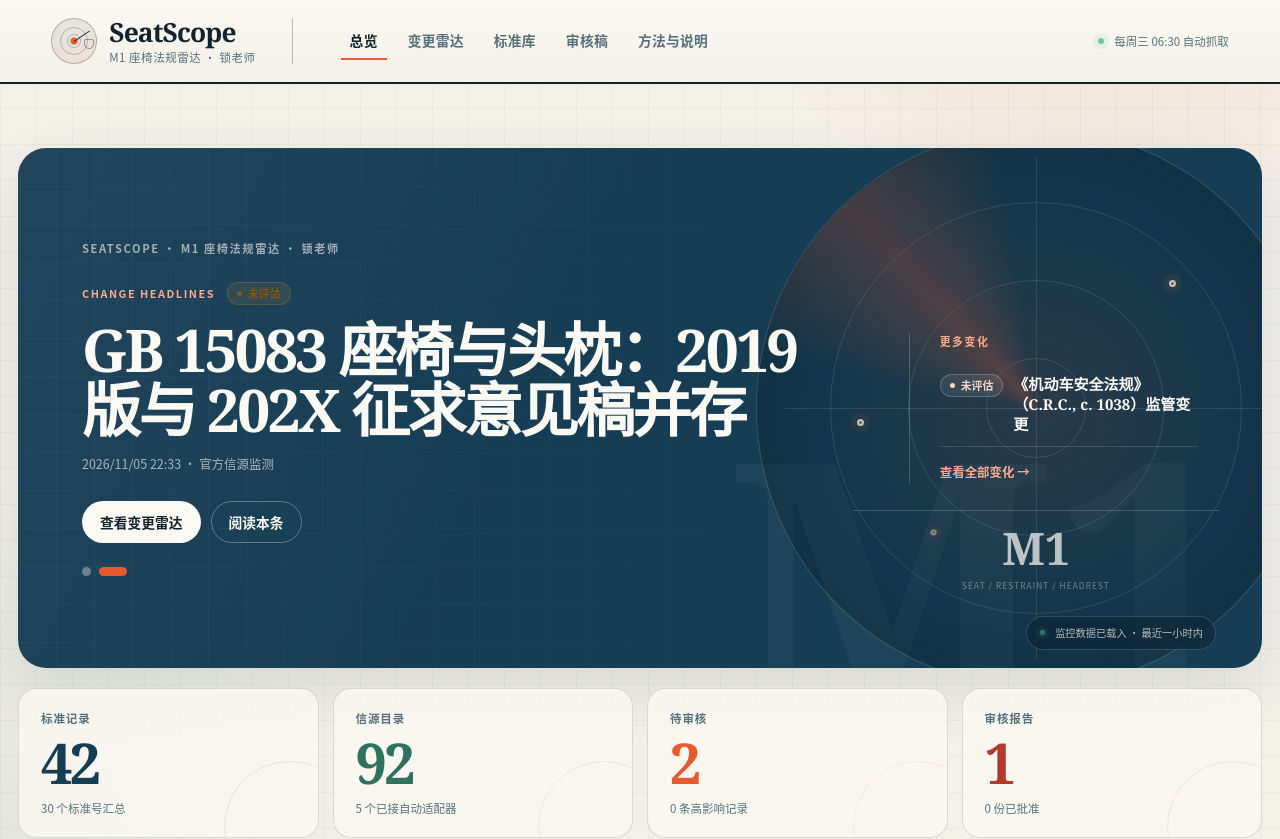
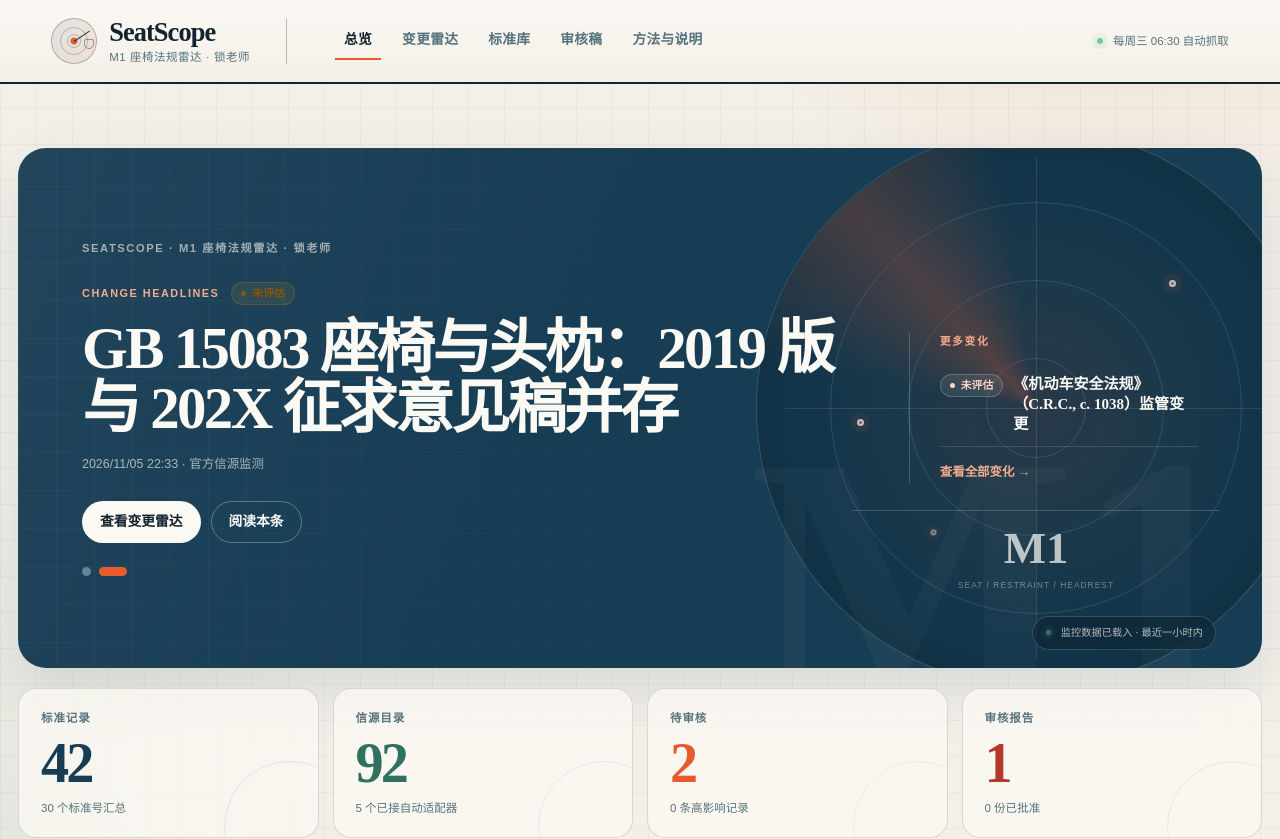
Before and after one commit to SuodunhuangAI2026/Vehicle_Seat_regulation_radar, a React (Vite) app: page /#/ in a window 1280 px wide. Shown: the top 839 px of the page. Built offline with nearby package versions, Linux system fonts and the light colour scheme.

Commit message:
style: switch site fonts to Songti (宋体)

```diff
--- a/src/styles/tokens.css
+++ b/src/styles/tokens.css
@@ -12,10 +12,8 @@
   --line: rgba(19, 35, 45, 0.14);
   --line-strong: rgba(19, 35, 45, 0.28);
   --shadow: 0 24px 60px rgba(23, 61, 84, 0.12);
-  --serif: "Iowan Old Style", Baskerville, Georgia, "Noto Serif SC",
-    "Source Han Serif SC", "Songti SC", STSong, SimSun, serif;
-  --sans: Aptos, "IBM Plex Sans", "PingFang SC", "Microsoft YaHei",
-    "Noto Sans CJK SC", sans-serif;
+  --serif: "宋体", SimSun, STSong, "Songti SC", serif;
+  --sans: "宋体", SimSun, STSong, "Songti SC", sans-serif;
   --mono: "IBM Plex Mono", "Cascadia Mono", SFMono-Regular, Consolas,
     monospace;
   --radius-sm: 10px;
```
